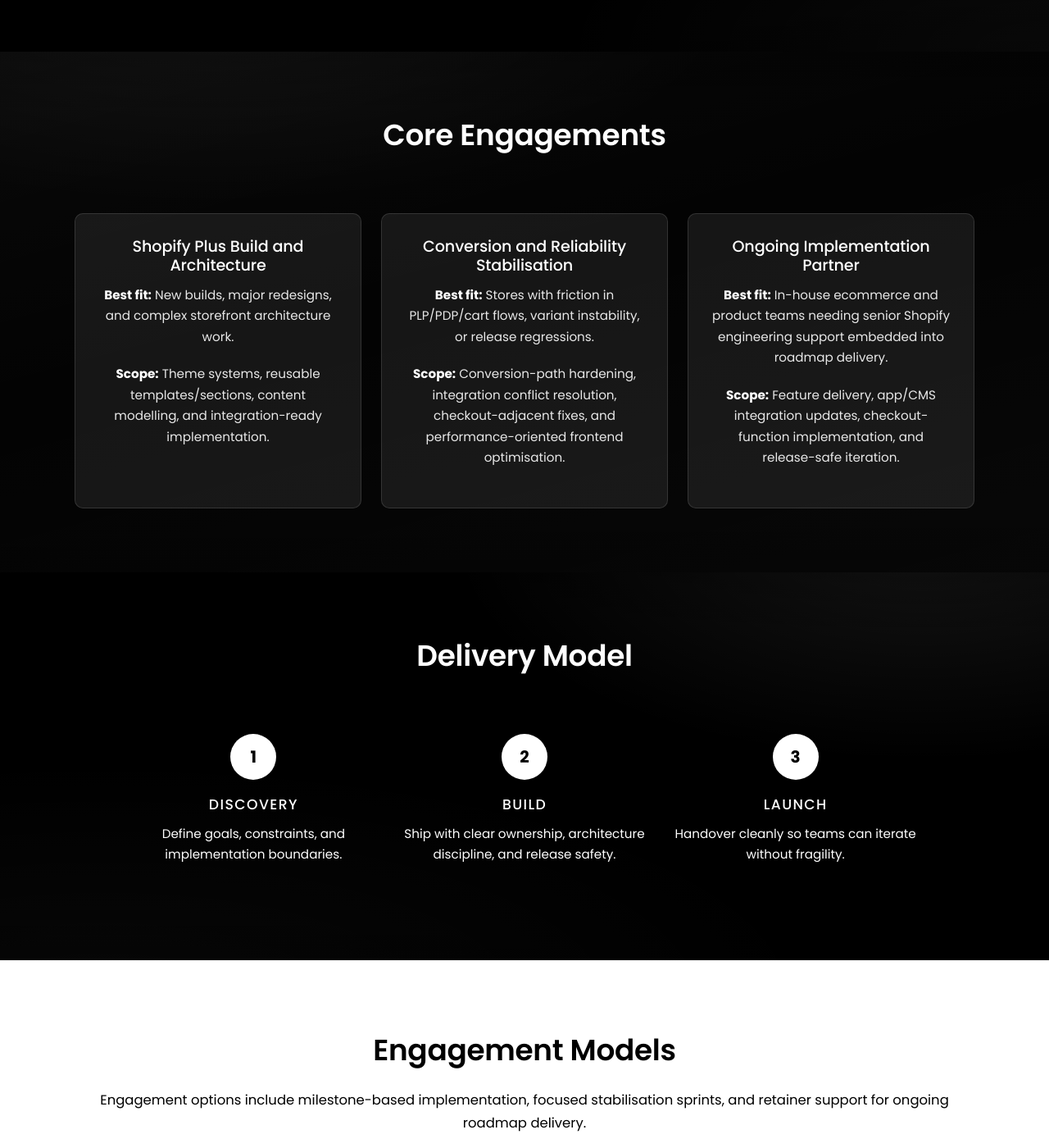
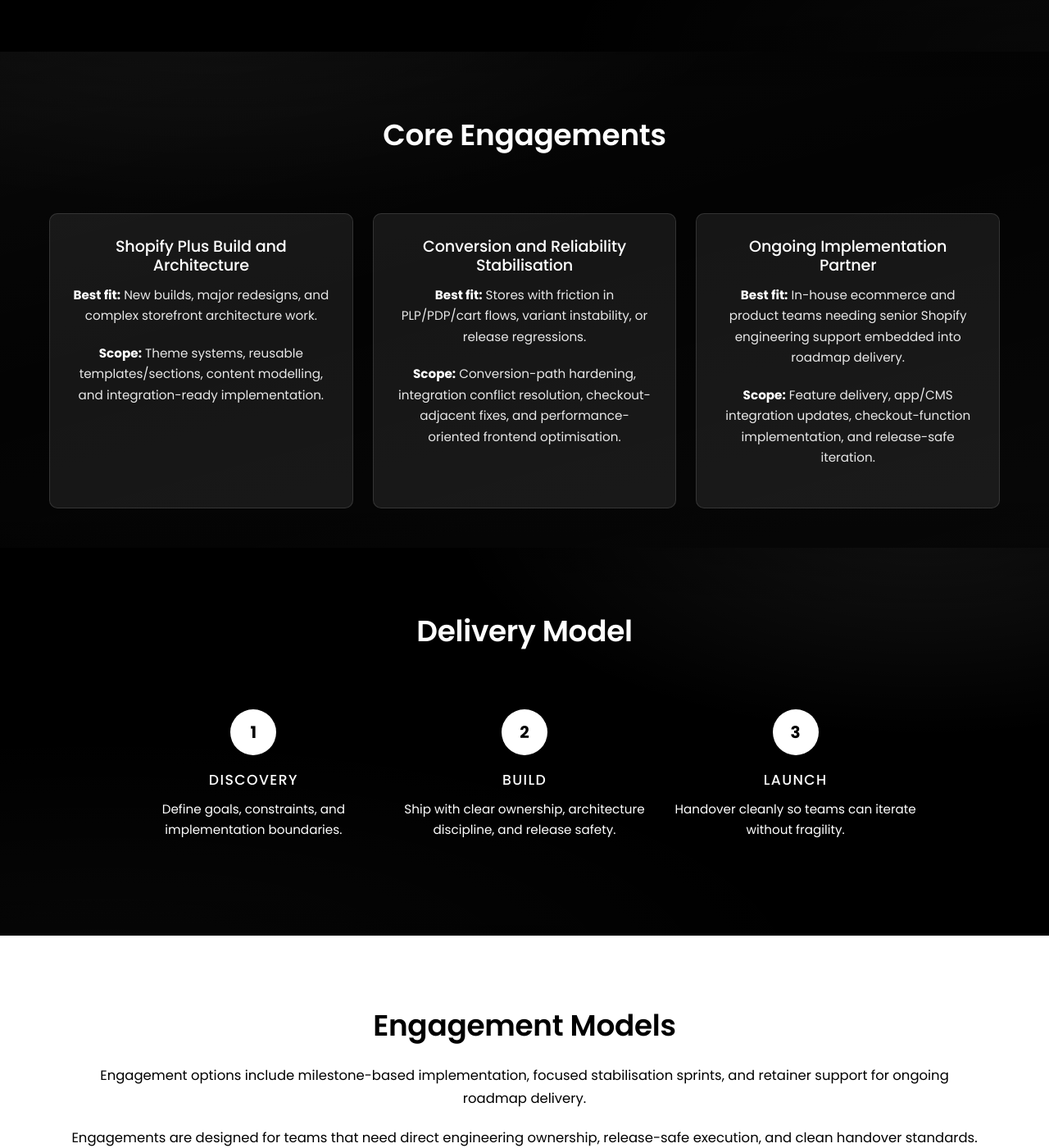
Before and after one commit to DanielleChantee/daniellechantee.github.io, a Jekyll site: the page built from services.html, in a window 1280 px wide and 1400 px high, scrolled down 1214 px. Shown: the whole window at 82% size. Built offline with Jekyll 4.4.1, drawn with Linux system fonts in a browser that asks for light colours.

Commit message:
Harmonise homepage expertise card styling and layout

```diff
--- a/styles/index.css
+++ b/styles/index.css
@@ -624,76 +624,69 @@
   }
 }
 
-.service-features {
-  display: flex;
-  flex-direction: row;
-  flex-wrap: wrap;
-  margin: auto;
-  max-width: 1400px;
-  padding: 0 40px;
+.services .service-features {
+  display: grid;
+  grid-template-columns: repeat(4, minmax(220px, 1fr));
+  gap: 24px;
+  margin: 0 auto;
+  max-width: 1320px;
+  padding: 24px 20px 0;
 }
 
-.service-item {
+.services .service-item {
   box-sizing: border-box;
-  flex: 1 1 25%;
-  max-width: 350px;
-  margin: 0 auto 30px;
+  background: rgba(255, 255, 255, 0.08);
+  border: 1px solid rgba(255, 255, 255, 0.12);
+  border-radius: var(--radius-md);
+  padding: 28px;
+  margin: 0;
+  transition:
+    background-color var(--transition-normal),
+    border-color var(--transition-normal),
+    transform var(--transition-fast);
 }
 
-@media screen and (max-width: 768px) {
-  .service-item {
-    flex: 1 1 50%;
-    max-width: 100%;
+.services .service-item:hover {
+  transform: translateY(-2px);
+  border-color: rgba(255, 255, 255, 0.2);
+  background: rgba(255, 255, 255, 0.12);
+}
+
+.services .service-heading {
+  color: var(--text-white);
+  text-align: center;
+  margin-bottom: 12px;
+  font-size: clamp(1.08rem, 1.5vw, 1.26rem);
+  line-height: var(--lh-subheading);
+  transition: color var(--transition-normal);
+}
+
+.services .service-paragraph {
+  color: rgba(255, 255, 255, 0.9);
+  text-align: center;
+  line-height: var(--lh-body);
+  max-width: 100%;
+  margin: 0;
+  font-size: var(--fs-body-sm);
+  transition: color var(--transition-normal);
+}
+
+@media (max-width: 1100px) {
+  .services .service-features {
+    grid-template-columns: repeat(2, minmax(220px, 1fr));
+    gap: 16px;
+    padding: 6px 24px 0;
   }
 }
 
-.service-heading {
-  color: var(--text-white);
-  text-align: center;
-  margin-bottom: 15px;
-  font-size: 18px;
-  transition: color var(--transition-normal);
-}
-
-.service-paragraph {
-  color: var(--text-white);
-  text-align: center;
-  line-height: 1.6;
-  max-width: 100%;
-  margin: 0;
-  font-size: 14px;
-  transition: color var(--transition-normal);
-}
-
-@media (max-width: 768px) {
-  .service-heading {
-    font-size: 16px;
+@media (max-width: 620px) {
+  .services .service-features {
+    grid-template-columns: 1fr;
+    gap: 16px;
+    padding: 24px 16px 0;
   }
 
-  .service-paragraph {
-    font-size: 13px;
+  .services .service-item {
+    padding: 22px 18px;
   }
 }
-
-.service-heading,
-.service-paragraph {
-  color: var(--text-white);
-}
-
-.service-item {
-  flex: 1 1 25%;
-  box-sizing: border-box;
-  padding: 10px;
-}
-
-@media (max-width: 989px) {
-  .service-item {
-    flex: 1 1 50%;
-  }
-}
-
-@media (max-width: 500px) {
-  .service-item {
-    flex: 1 1 100%;
-  }
-}
```
